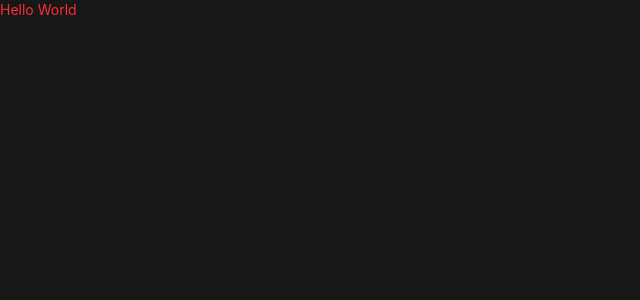
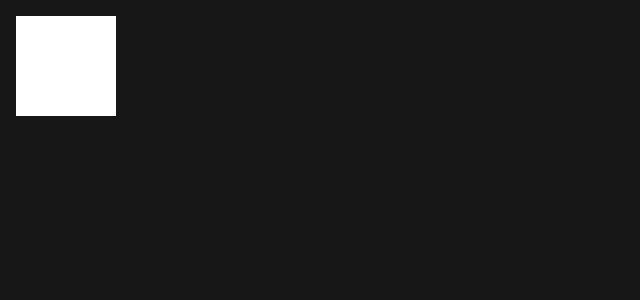
Before and after one commit to livemehere/mind-canvas, a React (Vite) app: page / in a window 1280 px wide. Shown: the top 300 px of the page, without its empty margins (0-640 px from the left). Built offline with nearby package versions, Linux system fonts and the light colour scheme; the HTML template or start-up script is replaced by a standard one.

Commit message:
feat: mvp

```diff
--- a/package.json
+++ b/package.json
@@ -11,6 +11,7 @@
   },
   "dependencies": {
     "clsx": "^2.1.1",
+    "motion": "^12.40.0",
     "react": "^19.2.6",
     "react-dom": "^19.2.6",
     "react-hotkeys-hook": "^5.3.2",
@@ -28,6 +29,7 @@
     "eslint-plugin-react-hooks": "^7.1.1",
     "eslint-plugin-react-refresh": "^0.5.2",
     "globals": "^17.6.0",
+    "prettier": "^3.8.3",
     "typescript": "~6.0.2",
     "typescript-eslint": "^8.59.2",
     "vite": "^8.0.12"
--- a/src/App.tsx
+++ b/src/App.tsx
@@ -1,9 +1,12 @@
-import { cn } from "./utils/cn";
+import { Canvas } from "./components/Canvas";
+import { useState } from "react";
+import { type CNode, RECT } from "./core/CNode";
 
 export default function App() {
+  const [nodes, setNodes] = useState<CNode[]>([RECT]);
   return (
-    <div className="App">
-      <h1 className={cn("text-sm text-red-500")}>Hello World</h1>
+    <div className="h-full">
+      <Canvas nodes={nodes} setNodes={setNodes} />
     </div>
   );
 }
--- /dev/null
+++ b/src/components/Canvas.tsx
@@ -0,0 +1,45 @@
+import { type CNode, RECT } from "../core/CNode";
+
+export interface Props {
+  nodes: CNode[];
+  setNodes: React.Dispatch<React.SetStateAction<CNode[]>>;
+}
+
+export function Canvas({ nodes, setNodes }: Props) {
+  const createRect = (x: number, y: number) => {
+    setNodes((prev) => [
+      ...prev,
+      {
+        ...RECT,
+        id: window.crypto.randomUUID(),
+        position: { x, y },
+      },
+    ]);
+  };
+
+  const handleOnClick = (e: React.MouseEvent<HTMLDivElement>) => {
+    const rect = e.currentTarget.getBoundingClientRect();
+    const x = e.clientX - rect.left;
+    const y = e.clientY - rect.top;
+
+    createRect(x, y);
+  };
+
+  return (
+    <div className={"h-full relative ml-4 mt-4"} onClick={handleOnClick}>
+      {nodes.map((node) => (
+        <div
+          key={node.id}
+          style={{
+            position: "absolute",
+            left: node.position.x,
+            top: node.position.y,
+            width: node.size.width,
+            height: node.size.height,
+            backgroundColor: node.bgColor,
+          }}
+        ></div>
+      ))}
+    </div>
+  );
+}
--- /dev/null
+++ b/src/core/CNode.ts
@@ -0,0 +1,16 @@
+export interface CNode {
+  id: string;
+  position: { x: number; y: number };
+  size: {
+    width: number;
+    height: number;
+  };
+  bgColor: string;
+}
+
+export const RECT: CNode = {
+  id: "0",
+  position: { x: 0, y: 0 },
+  size: { width: 100, height: 100 },
+  bgColor: "white",
+};
--- a/src/index.css
+++ b/src/index.css
@@ -4,3 +4,7 @@ body,
 html {
     @apply bg-neutral-900 text-white h-full;
 }
+
+#root {
+    @apply h-full;
+}
```
Also changed, not shown: 1 other file (tests, documents, lock files or other folders).
